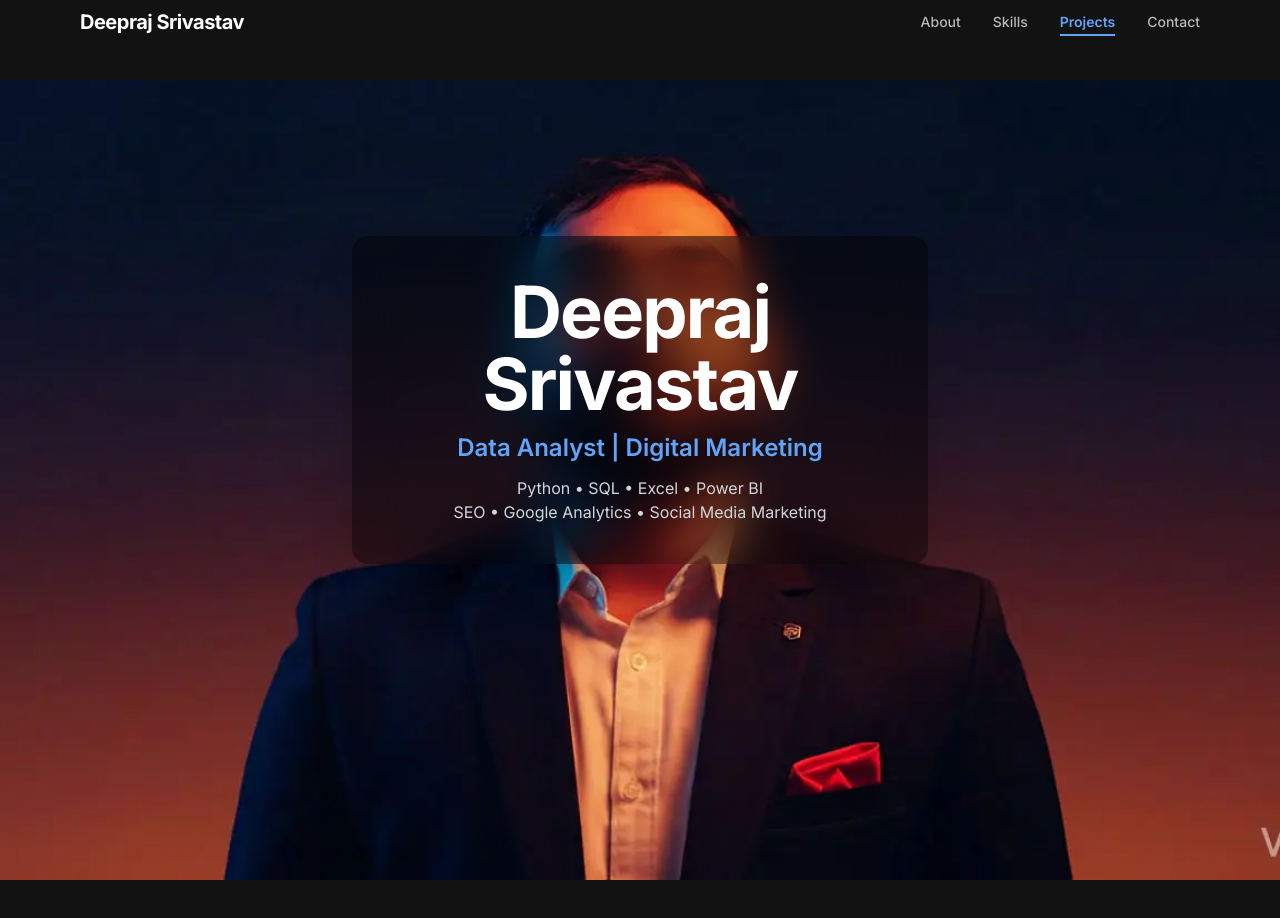
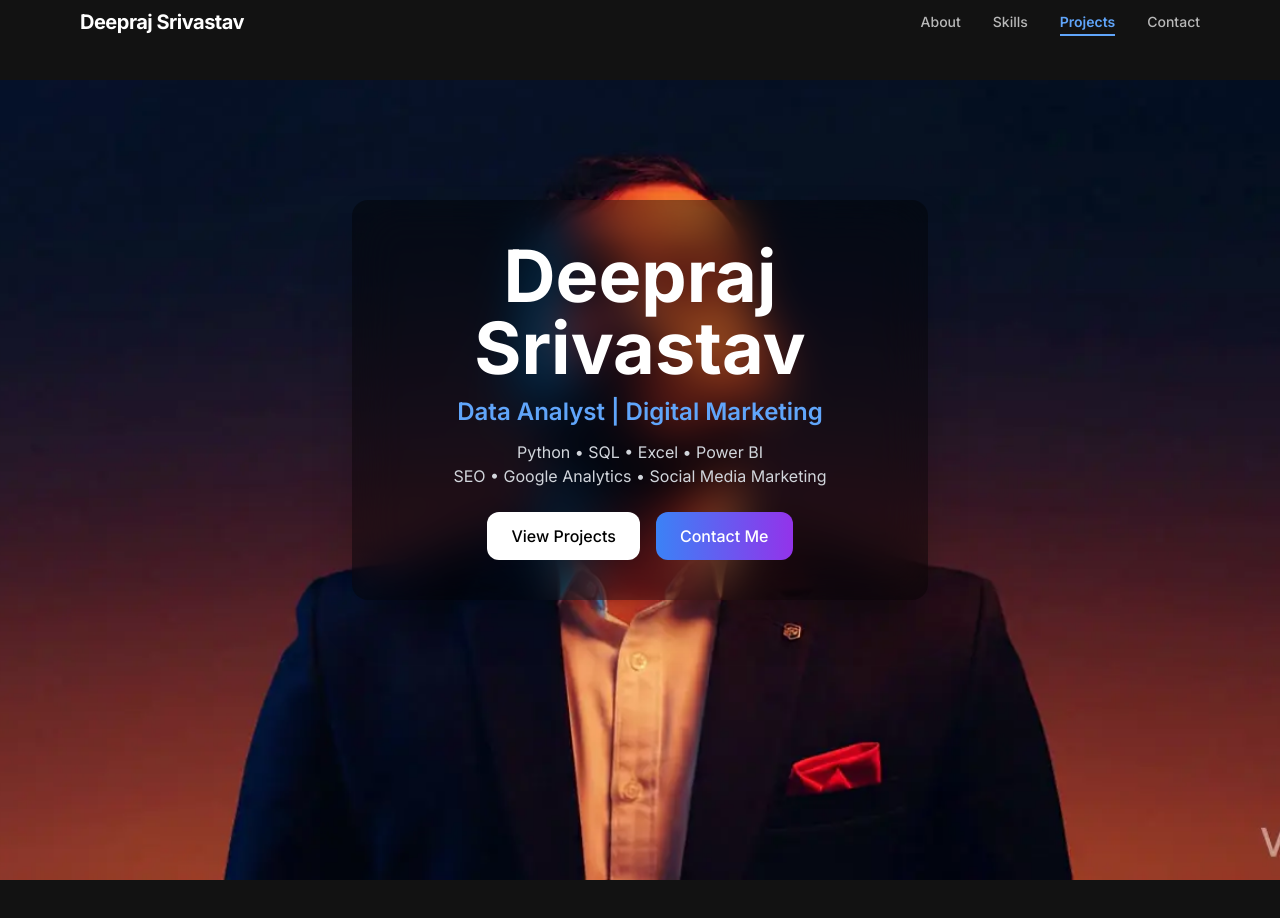
Before and after one commit to iamdeepraj9119/portfolio, a Next.js app: page / in a window 1280 px wide. Shown: the top 918 px of the page. Built offline with nearby package versions, Linux system fonts and the light colour scheme.

Commit message:
added SEO metadata

```diff
--- a/app/components/Overlay.tsx
+++ b/app/components/Overlay.tsx
@@ -11,15 +11,12 @@ export default function Overlay() {
     offset: ['start start', 'end end'],
   });
 
-  // HERO
   const opacity1 = useTransform(scrollYProgress, [0, 0.15, 0.25], [1, 1, 0]);
   const y1 = useTransform(scrollYProgress, [0, 0.25], [0, -100]);
 
-  // SKILLS
   const opacity2 = useTransform(scrollYProgress, [0.25, 0.35, 0.5, 0.6], [0, 1, 1, 0]);
   const y2 = useTransform(scrollYProgress, [0.25, 0.6], [80, -80]);
 
-  // PROJECTS
   const opacity3 = useTransform(scrollYProgress, [0.55, 0.7, 0.9, 1], [0, 1, 1, 0]);
   const y3 = useTransform(scrollYProgress, [0.55, 1], [80, -80]);
 
@@ -38,7 +35,7 @@ export default function Overlay() {
           <div className="bg-black/40 px-5 py-6 sm:px-8 sm:py-8 md:px-12 md:py-10 rounded-2xl backdrop-blur-xl shadow-2xl max-w-[90vw] sm:max-w-xl">
 
             {/* NAME */}
-            <h1 className="text-3xl sm:text-5xl md:text-7xl font-bold text-white tracking-tight leading-tight">
+            <h1 className="text-3xl sm:text-5xl md:text-7xl font-bold text-white leading-tight">
               Deepraj Srivastav
             </h1>
 
@@ -48,26 +45,45 @@ export default function Overlay() {
             </p>
 
             {/* SKILLS */}
-            <p className="text-gray-300 text-xs sm:text-sm md:text-base leading-relaxed mt-3">
+            <p className="text-gray-300 text-xs sm:text-sm md:text-base mt-3">
               Python • SQL • Excel • Power BI <br className="hidden sm:block" />
               SEO • Google Analytics • Social Media Marketing
             </p>
 
+            {/* 🔥 CTA BUTTONS */}
+            <div className="flex flex-col sm:flex-row gap-3 sm:gap-4 justify-center mt-6 pointer-events-auto">
+
+              <a
+                href="#projects"
+                className="px-5 py-2.5 sm:px-6 sm:py-3 bg-white text-black rounded-xl font-medium hover:scale-105 transition text-sm sm:text-base"
+              >
+                View Projects
+              </a>
+
+              <a
+                href="#contact"
+                className="px-5 py-2.5 sm:px-6 sm:py-3 bg-gradient-to-r from-blue-500 to-purple-600 rounded-xl font-medium hover:scale-105 transition text-sm sm:text-base text-white"
+              >
+                Contact Me
+              </a>
+
+            </div>
+
           </div>
         </motion.div>
 
-        {/* 🔥 SKILLS LEFT */}
+        {/* 🔥 SKILLS */}
         <motion.div
           style={{ opacity: opacity2, y: y2 }}
-          className="absolute inset-0 flex items-center justify-start px-4 sm:px-6 md:px-24"
+          className="absolute inset-0 flex items-center justify-center md:justify-start px-4 md:px-24"
         >
           <div className="bg-black/40 backdrop-blur-xl p-6 sm:p-8 rounded-2xl shadow-xl text-white max-w-[90vw] sm:max-w-xl">
 
-            <h2 className="text-2xl sm:text-3xl md:text-4xl font-bold text-blue-400 mb-4 sm:mb-6">
+            <h2 className="text-2xl sm:text-3xl md:text-4xl font-bold text-blue-400 mb-4">
               Skills & Experience
             </h2>
 
-            <ul className="space-y-2 sm:space-y-3 text-sm sm:text-base md:text-lg text-gray-300">
+            <ul className="space-y-2 sm:space-y-3 text-sm sm:text-base text-gray-300">
               <li>📊 Python, Pandas, NumPy, SQL</li>
               <li>📈 Power BI, Dashboards</li>
               <li>💻 Django Intern – Digipodium</li>
@@ -78,18 +94,18 @@ export default function Overlay() {
           </div>
         </motion.div>
 
-        {/* 🔥 PROJECTS RIGHT */}
+        {/* 🔥 PROJECTS */}
         <motion.div
           style={{ opacity: opacity3, y: y3 }}
-          className="absolute inset-0 flex items-center justify-end px-4 sm:px-6 md:px-24"
+          className="absolute inset-0 flex items-center justify-center md:justify-end px-4 md:px-24"
         >
-          <div className="bg-black/40 backdrop-blur-xl p-6 sm:p-8 rounded-2xl shadow-xl text-white max-w-[90vw] sm:max-w-xl text-right">
+          <div className="bg-black/40 backdrop-blur-xl p-6 sm:p-8 rounded-2xl shadow-xl text-white max-w-[90vw] sm:max-w-xl md:text-right">
 
-            <h2 className="text-2xl sm:text-3xl md:text-4xl font-bold text-green-400 mb-4 sm:mb-6">
+            <h2 className="text-2xl sm:text-3xl md:text-4xl font-bold text-green-400 mb-4">
               Projects
             </h2>
 
-            <ul className="space-y-2 sm:space-y-3 text-sm sm:text-base md:text-lg text-gray-300">
+            <ul className="space-y-2 sm:space-y-3 text-sm sm:text-base text-gray-300">
               <li>📊 HR Data Analytics</li>
               <li>📈 E-Commerce Dashboard</li>
               <li>🧠 CodeSweep (Django)</li>
```
